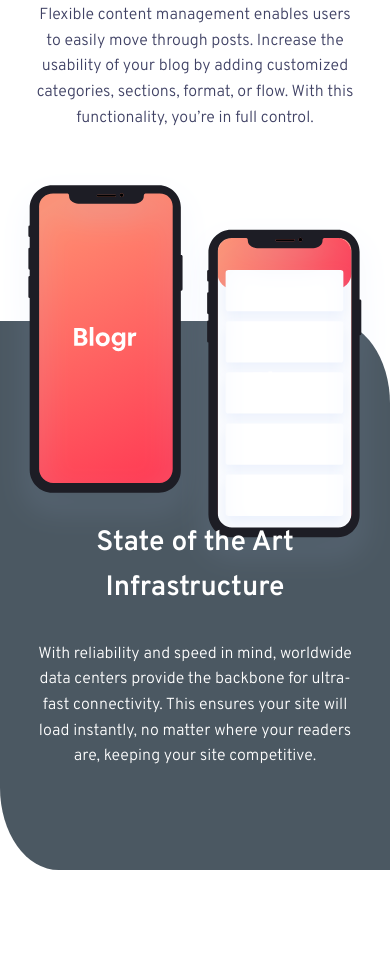
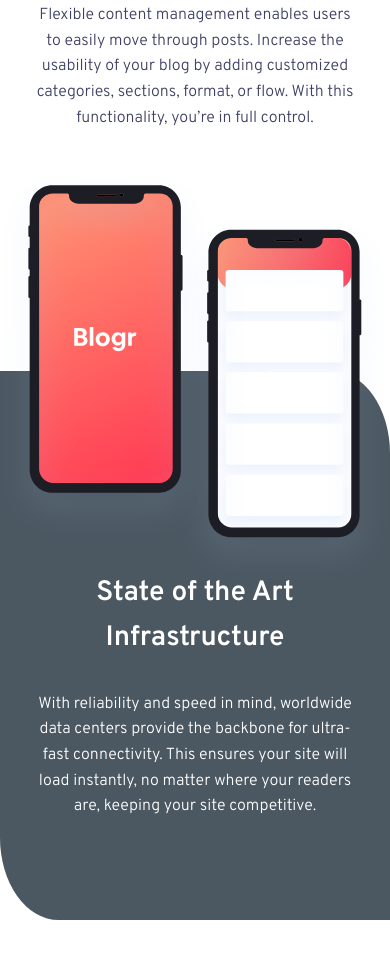
Before and after one commit to Ajya007/FrontendMentor-Challange1, a plain HTML site: page index.html in a window 390 px wide. Shown: the part 1508-2467 px from the top of the page. Before the commit the page ends 2446 px from the top, so only its background shows below. Drawn offline with Linux system fonts and the light colour scheme.

Commit message:
padding correction

```diff
--- a/css/_art.scss
+++ b/css/_art.scss
@@ -25,7 +25,7 @@
 
     .art-layer{
         padding-bottom: 4.25rem;
-        padding-top: 9.375rem;
+        padding-top:12.5rem;
         position: relative;
         z-index: 2;
     }
```
Also changed, not shown: css/style.css, 1 other file.
